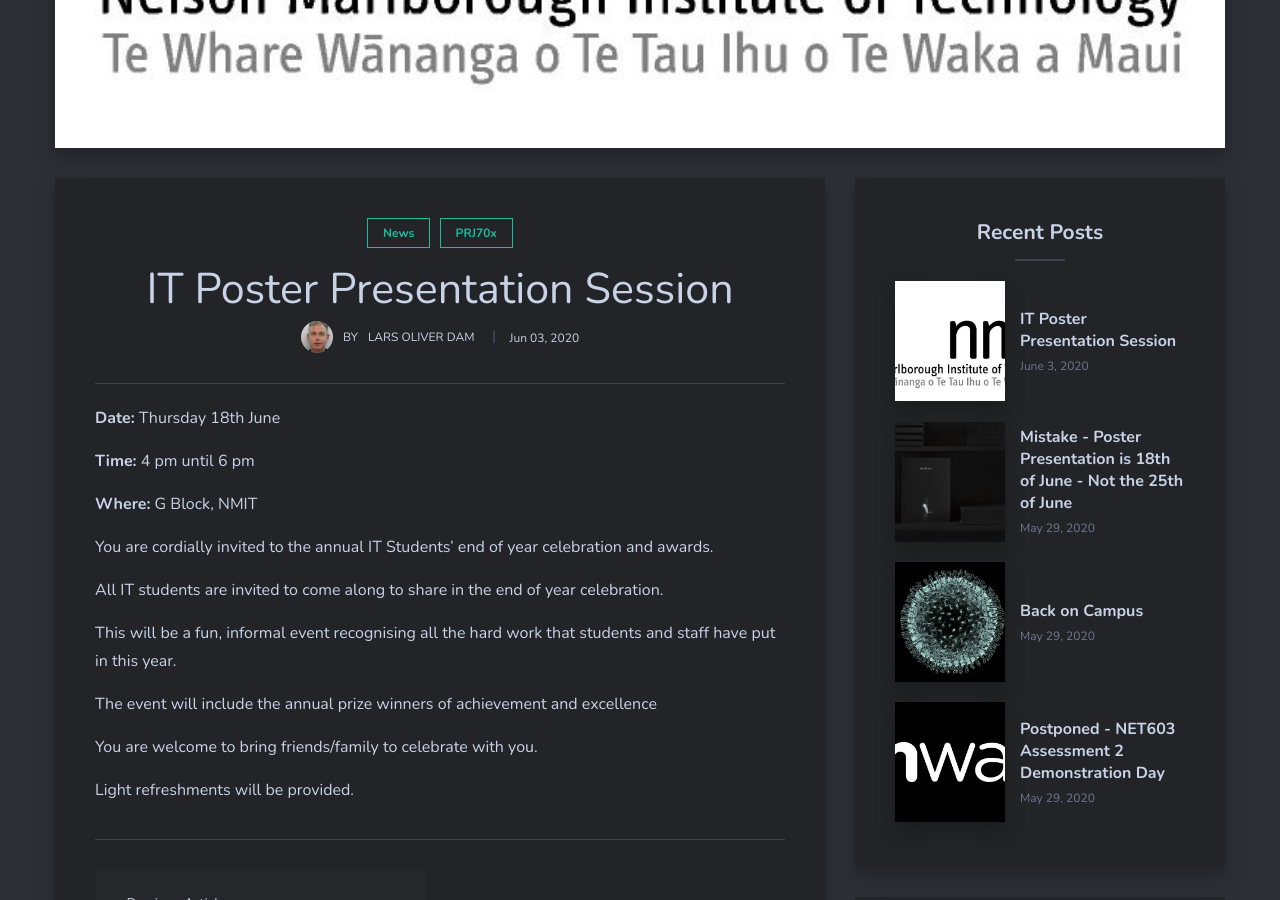
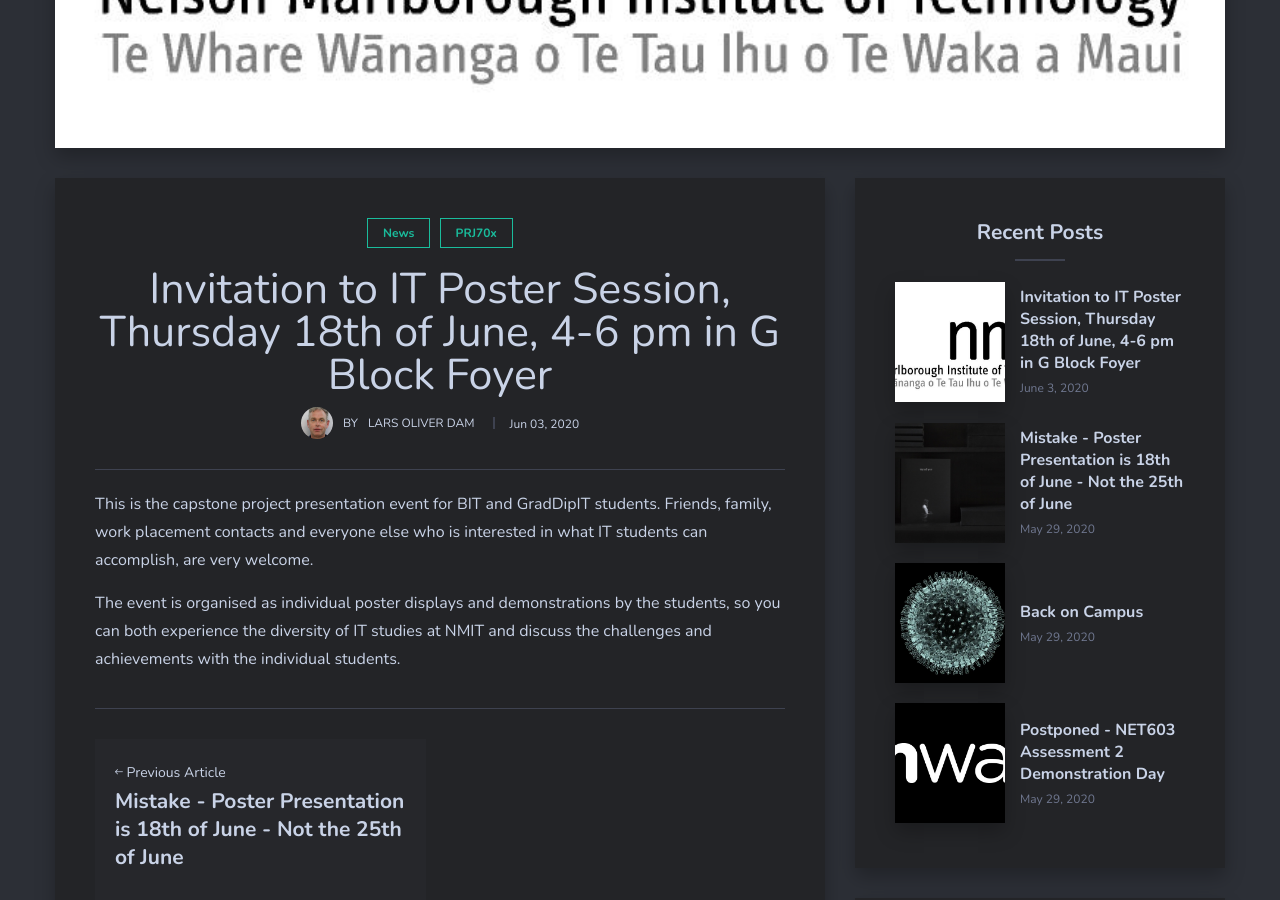
Before and after one commit to larsoliverdam/nmit, a Jekyll site: the page built from _posts/2020-06-2-posternight.markdown, in a window 1280 px wide and 900 px high, scrolled down 547 px. Built offline with Jekyll 4.4.1, drawn with Linux system fonts in a browser that asks for light colours; nearby versions of some CDN libraries; comment, search, counter and statistics services are not loaded.

Commit message:
Poster Session Invite

```diff
--- a/_posts/2020-06-2-posternight.markdown
+++ b/_posts/2020-06-2-posternight.markdown
@@ -1,25 +1,11 @@
 ---
 layout: post
-title:  IT Poster Presentation Session
+title:  Invitation to IT Poster Session, Thursday 18th of June, 4-6 pm in G Block Foyer
 date:   2020-06-2 16:30:00 -1200
 image:  NMIT.jpg
 tags:   News PRJ70x
 ---
 
-**Date:**  Thursday 18th June
+This is the capstone project presentation event for BIT and GradDipIT students. Friends, family, work placement contacts and everyone else who is interested in what IT students can accomplish, are very welcome.
 
-**Time:**  4 pm until 6 pm
-
-**Where:** G Block, NMIT
-
-You are cordially invited to the annual IT Students’ end of year celebration and awards.
-
-All IT students are invited to come along to share in the end of year celebration.
-
-This will be a fun, informal event recognising all the hard work that students and staff have put in this year.
-
-The event will include the annual prize winners of achievement and excellence
-
-You are welcome to bring friends/family to celebrate with you.
-
-Light refreshments will be provided.
+The event is organised as individual poster displays and demonstrations by the students, so you can both experience the diversity of IT studies at NMIT and discuss the challenges and achievements with the individual students.
```
